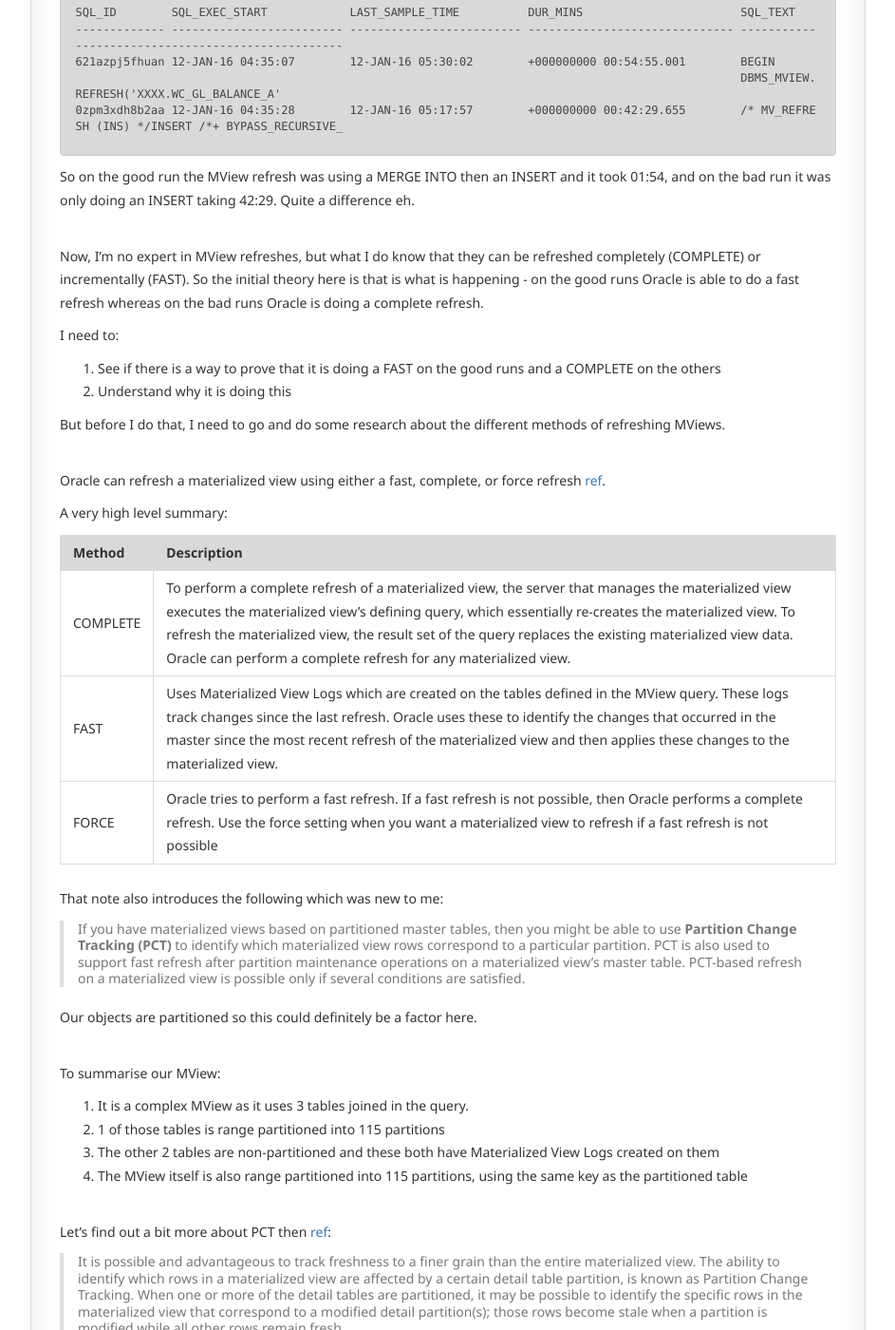
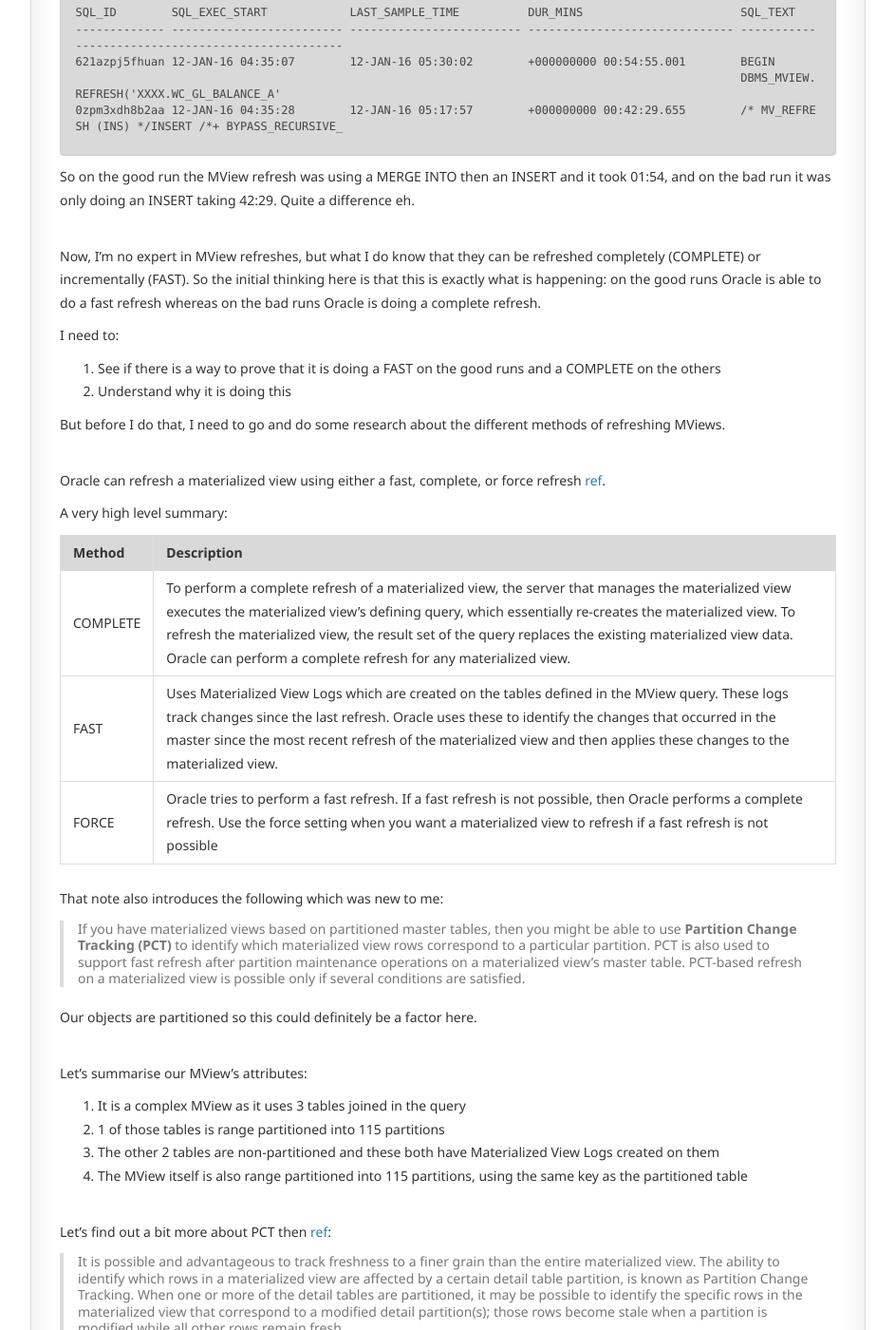
Before and after one commit to ssenior45/ssenior45.github.io, a Jekyll site: the page built from _posts/2016-01-22-slow_mv_refresh_intermittent.md, in a window 1280 px wide and 1400 px high, scrolled down 1640 px. Shown: the whole window at 95% size, without its empty margins (22-965 px from the left). Built offline with Jekyll 4.4.1, drawn with Linux system fonts in a browser that asks for light colours; nearby versions of some CDN libraries; Markdown is read by kramdown in place of the engine named in the settings; comment, search, counter and statistics services are not loaded; some of the changed text lies outside the part shown.

Commit message:
Update 2016-01-22-slow_mv_refresh_intermittent.md

```diff
--- a/_posts/2016-01-22-slow_mv_refresh_intermittent.md
+++ b/_posts/2016-01-22-slow_mv_refresh_intermittent.md
@@ -78,7 +78,7 @@ SQL_ID        SQL_EXEC_START            LAST_SAMPLE_TIME          DUR_MINS
 So on the good run the MView refresh was using a MERGE INTO then an INSERT and it took 01:54, and on the bad run it was only doing an INSERT taking 42:29. Quite a difference eh.
 
 <br/>
-Now, I'm no expert in MView refreshes, but what I do know that they can be refreshed completely (COMPLETE) or incrementally (FAST). So the initial theory here is that is what is happening - on the good runs Oracle is able to do a fast refresh whereas on the bad runs Oracle is doing a complete refresh.
+Now, I'm no expert in MView refreshes, but what I do know that they can be refreshed completely (COMPLETE) or incrementally (FAST). So the initial thinking here is that this is exactly what is happening: on the good runs Oracle is able to do a fast refresh whereas on the bad runs Oracle is doing a complete refresh.
 
 I need to:
 
@@ -106,9 +106,9 @@ That note also introduces the following which was new to me:
 Our objects are partitioned so this could definitely be a factor here.
 
 <br/>
-To summarise our MView:
+Let's summarise our MView's attributes:
 
-1. It is a complex MView as it uses 3 tables joined in the query.
+1. It is a complex MView as it uses 3 tables joined in the query
 2. 1 of those tables is range partitioned into 115 partitions
 3. The other 2 tables are non-partitioned and these both have Materialized View Logs created on them
 2. The MView itself is also range partitioned into 115 partitions, using the same key as the partitioned table
```
Also changed, not shown: other parts of _posts/2016-01-22-slow_mv_refresh_intermittent.md (+4 -4 lines).
